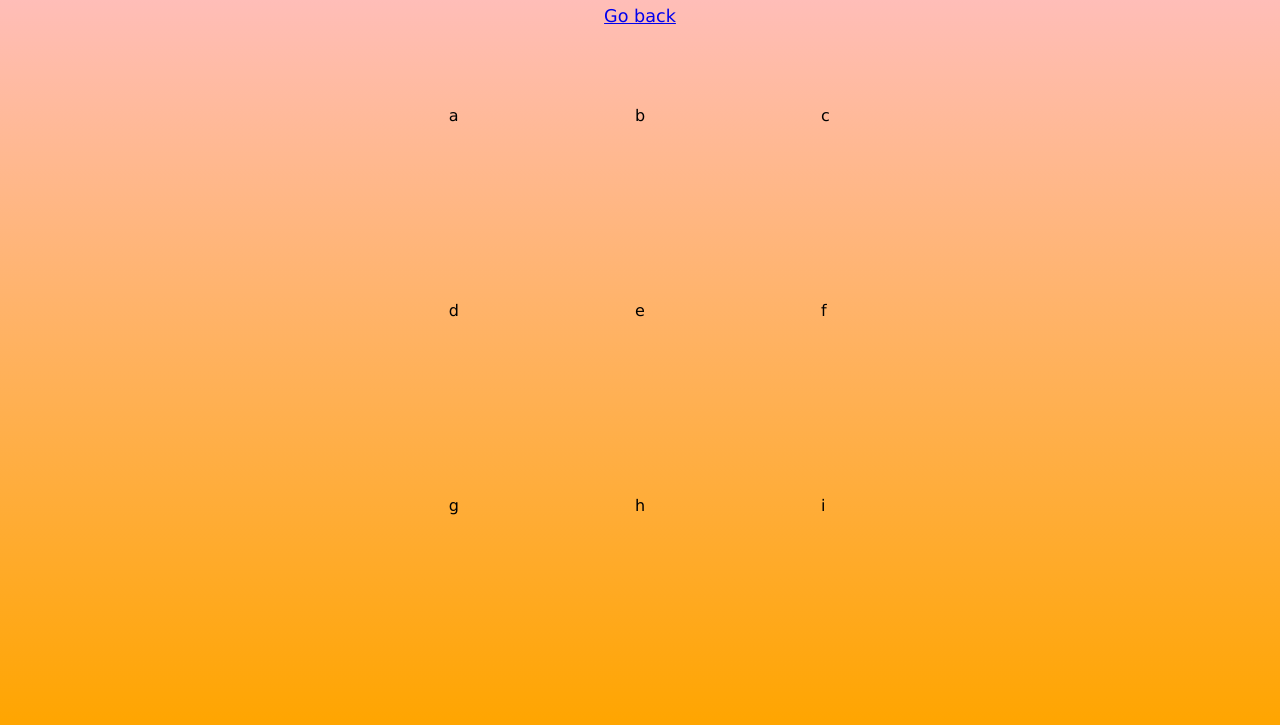
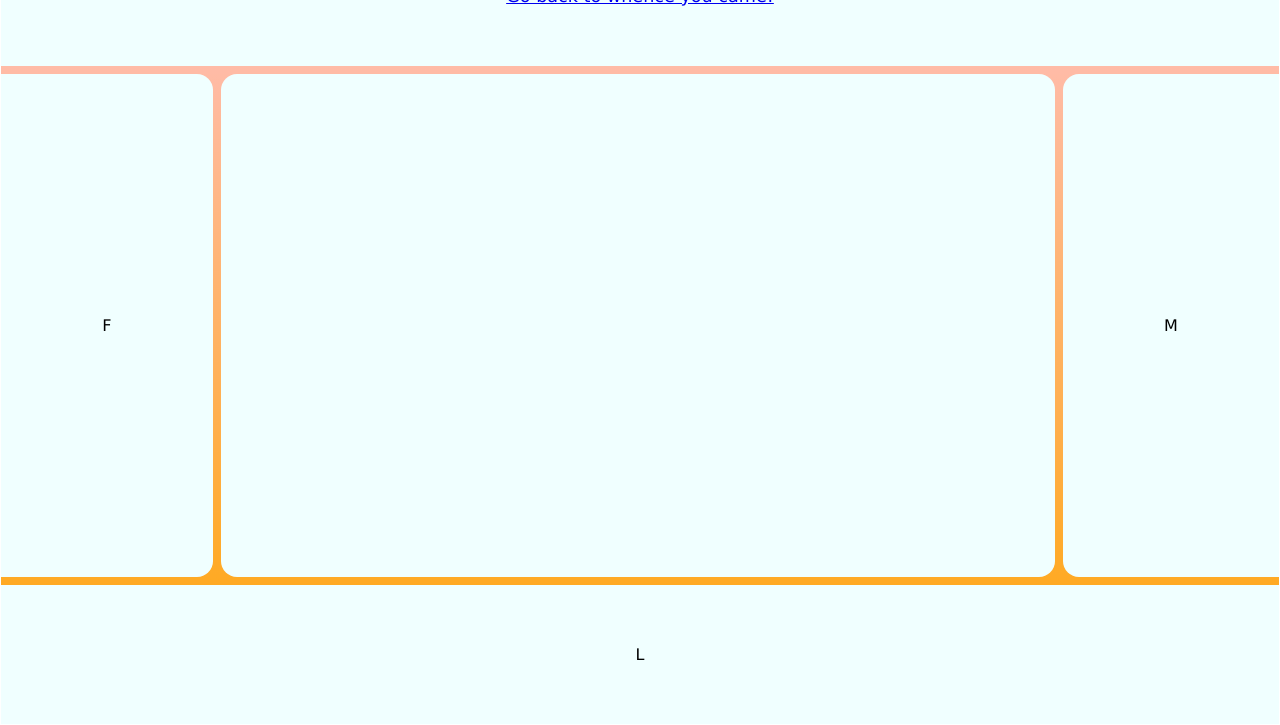
Before and after one commit to bigspambot/html-css-sprint, a plain HTML site: page mystery.html in a window 1280 px wide. Shown: the part 75-800 px from the top of the page. Drawn offline with Linux system fonts and the light colour scheme.

Commit message:
Finish mostly

```diff
--- a/mystery.html
+++ b/mystery.html
@@ -8,20 +8,22 @@
     <link rel="stylesheet" href="style.css">
 </head>
 <body>
-    <main id="mystery">
-        <h1>Boo!</h1>
-        <a href="/index.html">Go back</a>
-        <div class="grid">
-            <div class="grid-item">a</div>
-            <div class="grid-item">b</div>
-            <div class="grid-item">c</div>
-            <div class="grid-item">d</div>
-            <div class="grid-item">e</div>
-            <div class="grid-item">f</div>
-            <div class="grid-item">g</div>
-            <div class="grid-item">h</div>
-            <div class="grid-item">i</div>
+    <div class="grid">
+        <div class="grid-h">
+            <a href="/index.html">Go back to whence you came!</a>
         </div>
-    </main>
+        <div class="grid-l">
+            F
+        </div>
+        <div class="grid-m">
+
+        </div>
+        <div class="grid-r">
+            M
+        </div>
+        <div class="grid-f">
+            L
+        </div>
+    </div>
 </body>
 </html>
--- a/style.css
+++ b/style.css
@@ -11,8 +11,6 @@ html, body {
 body {
     background-color: white;
     background-image: linear-gradient(pink, orange);
-    margin-left: 1em;
-    margin-right: 1em;
     display: flex;
     flex-direction: column;
     justify-content: space-between;
@@ -30,12 +28,16 @@ header {
     display: flex;
     justify-content: space-around;
     align-items: center;
-    margin-top: 20px;
+    margin-top: 40px;
 }
 
-/* main {
-
-} */
+main {
+    display: flex;
+    flex-direction: column;
+    justify-self: center;
+    margin-left: 1em;
+    margin-right: 1em;
+}
 
 footer {
     display: flex;
@@ -61,6 +63,10 @@ a {
     font-size: 1.1em;
 }
 
+a:hover {
+    color: black;
+}
+
 ul > li {
     color: red;
     padding: 10px;
@@ -71,19 +77,61 @@ ol > li {
     padding: 1.2em;
 }
 
-#mystery {
+.grid {
+    display: grid;
+    gap: 0.5em;
+    grid-template-areas:
+        'h h h h h h'
+        'l m m m m r'
+        'l m m m m r'
+        'l m m m m r'
+        'l m m m m r'
+        'f f f f f f';
+    border: 1px solid white;
+    height: 100vh;
+}
+
+.grid > div {
+    text-align: center;
     display: flex;
-    flex-direction: column;
     justify-content: center;
     align-items: center;
+    background-color: azure;
 }
 
-.grid {
-    display: grid;
-    gap: 1em;
-    grid-template-columns: repeat(3, 1fr);
+.grid-h {
+    grid-area: h;
 }
 
-.grid-item {
-    padding: 5em;
+.grid-l {
+    grid-area: l;
+    border-top-right-radius: 1em;
+    border-bottom-right-radius: 1em;
 }
+
+.grid-m {
+    grid-area: m;
+    border-radius: 1em;
+}
+
+.grid-r {
+    grid-area: r;
+    border-top-left-radius: 1em;
+    border-bottom-left-radius: 1em;
+}
+
+.grid-f {
+    grid-area: f;
+}
+
+@media only screen and (min-width: 1000px) {
+    ul, ol {
+        margin-left: 19em;
+        margin-right: 19em;
+    }
+}
+
+.grid-m:hover {
+    background-image: url("https://images.unsplash.com/photo-1628260412297-a3377e45006f?ixlib=rb-4.0.3&ixid=M3wxMjA3fDB8MHxzZWFyY2h8Nnx8c3VycHJpc2V8ZW58MHx8MHx8fDA%3D&auto=format&fit=crop&w=500&q=60");
+    background-size: cover;
+}
```
Also changed, not shown: index.html (+1 -1 lines).
